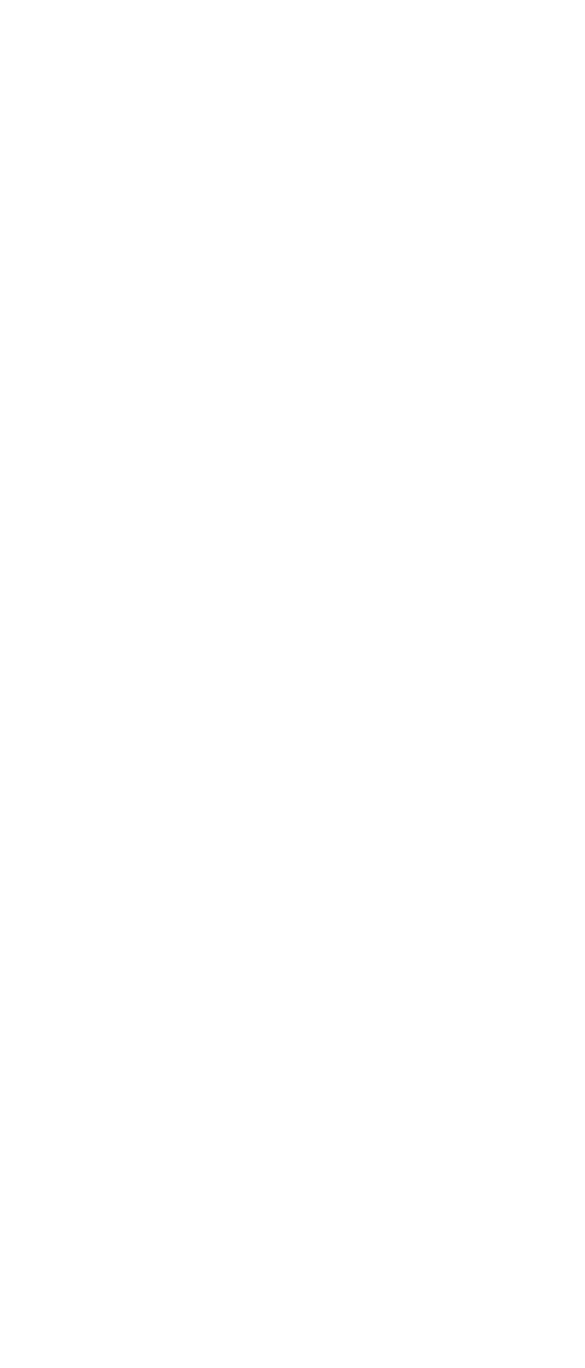
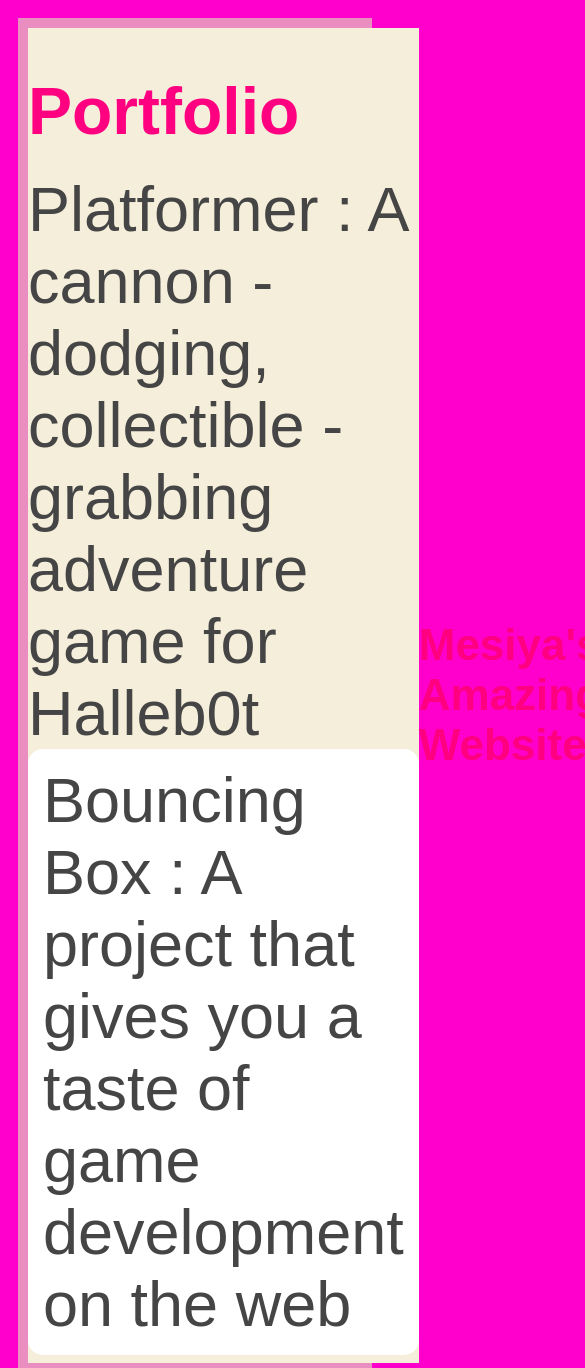
Before and after one commit to siyaaab/siyaaab.github.io, a plain HTML site: page portfolio.html in a window 390 px wide. Shown: the top 1368 px of the page, 585 px wide, since content can reach past the window. Before the commit the page ends 844 px from the top, so only its background shows below. Drawn offline with Linux system fonts and the light colour scheme.

Commit message:
add portfolio.html file

```diff
--- a/portfolio.html
+++ b/portfolio.html
@@ -0,0 +1,34 @@
+<!DOCTYPE HTML>
+<html>
+    <head>
+        <title>Mesiya's Amazing Portfolio</title>
+        <link rel="stylesheet" href="style.css">
+    </head>
+
+    <body>
+      <div id="all-contents">
+        <nav>
+            <main>
+                <div class="content"></div>
+                <h1>Portfolio</h1>
+                <ul id="portfolio" <li><a href="projects/platformer/">Platformer : A cannon - dodging, collectible - grabbing adventure game for Halleb0t</a></li>
+                    <li><a href="projects/bouncing-box/">Bouncing Box : A project that gives you a taste of game development on the web </a></li>
+                    <li><a href="projects/circularity/">Circularity : A motion poem using random number generation and velocity applied to circle shapes...</a></li>
+
+                </ul>
+            </main>
+            <h1>Mesiya's Amazing Website</h1>
+            <ul id="nav-ul">
+                <li class="nav-li">
+                    <a class="nav-a" href="index.html">Home</a>
+                </li>
+                <li class="nav-li">
+                    <a class="nav-a" href="portfolio.html">Portfolio</a>
+                </li>
+            </ul>
+        </nav>
+    </div>
+
+      </div>
+    </body>
+</html>
--- a/style.css
+++ b/style.css
@@ -61,3 +61,77 @@ main {
 h2, h3 {
     margin: 0px;
 }
+   /* portfolio styles */
+   .content h1 {
+    color: black;
+}
+
+#portfolio {
+    list-style-type: none;
+    padding-left: 0;
+}
+
+#portfolio li {
+    background: #fff;
+    padding: 10px;
+    border-radius: 10px;
+    margin-bottom: 10px;
+}
+
+#portfolio li:hover {
+    background: #eee;
+}
+
+#portfolio a {
+    text-decoration: none;
+    color: #454545;
+}
+ /* responsive web design */
+ @media screen and (min-width: 120px) and (max-width: 1080px) {
+    main {
+      height: 100ch;
+      zoom: 1.5;
+      display: grid;
+    }
+
+    h1 {
+      font-size: 44px;
+    }
+
+    h2 {
+      font-size: 42px;
+    }
+
+    h3 {
+      font-size: 36px;
+    }
+
+    #all-contents {
+      height: 100ch;
+      margin: none;
+    }
+
+    a {
+      font-size: 42px;
+    }
+
+    .sidebar {
+      margin-right: 0px;
+      justify-content: center;
+      align-items: center;
+    }
+
+    .sidebar-img {
+      width: 100%;
+    }
+
+    p,
+    li {
+      font-size: 24px;
+    }
+
+    .content {
+      align-content: center;
+      justify-content: center;
+    }
+}
```
